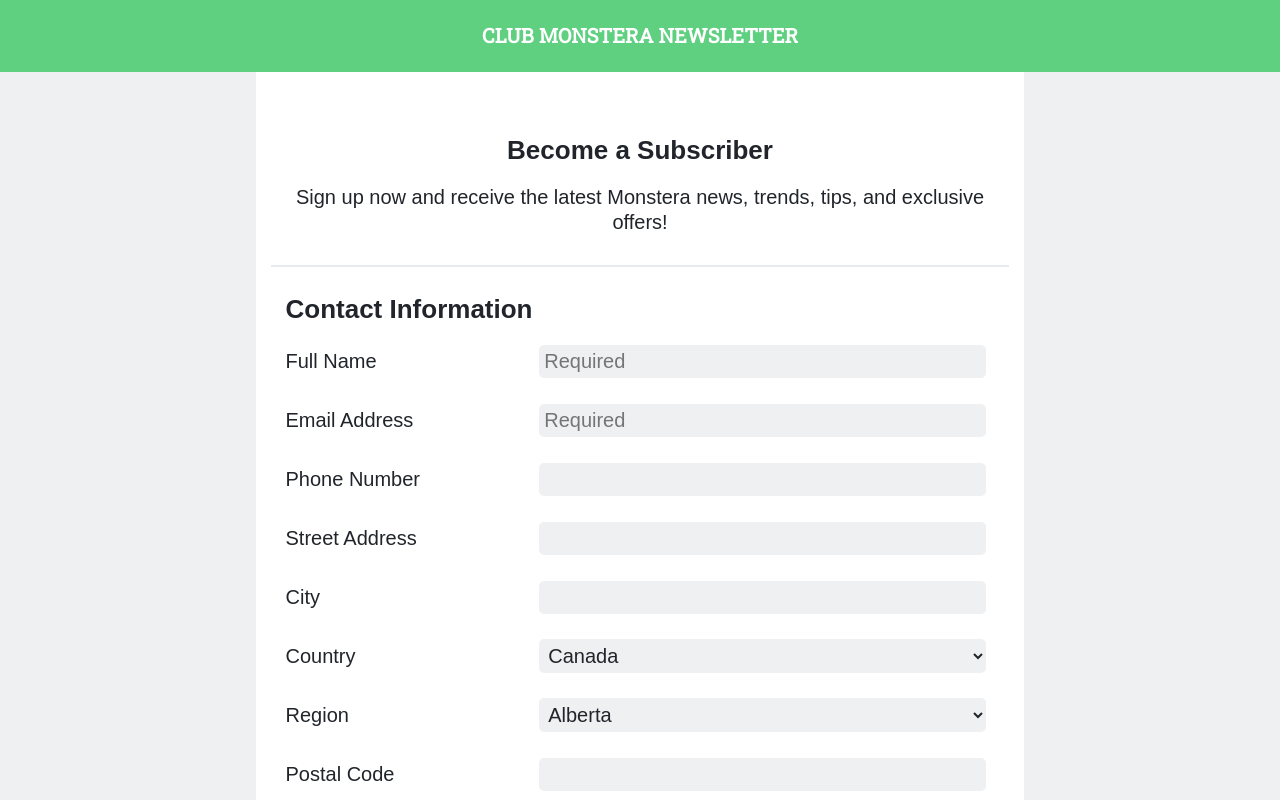
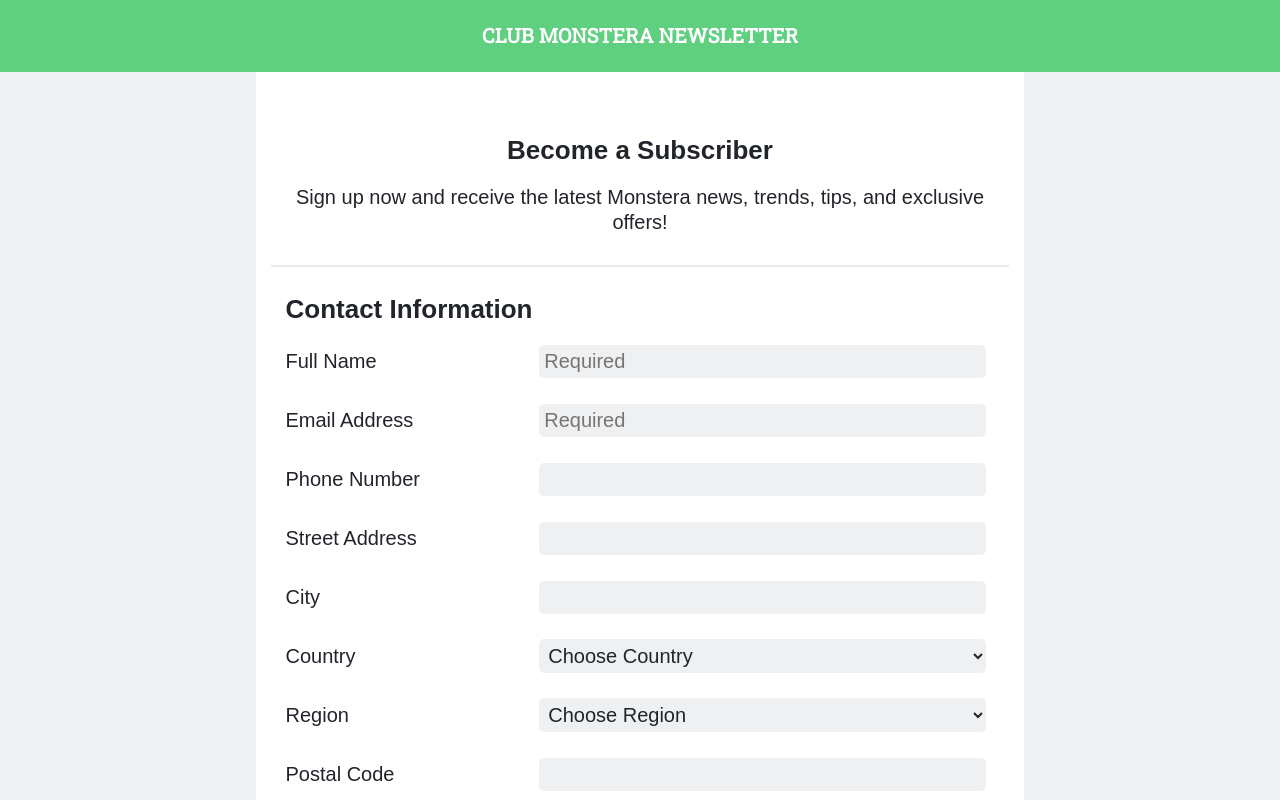
Before and after one commit to whitneymarkov/fewd-online-registration-form-project-3, a plain HTML site: page index.html in a window 1280 px wide. Shown: the top 800 px of the page. Drawn offline with Linux system fonts and the light colour scheme; a web font is replaced by a local one.

Commit message:
added options
added 'choose country' and 'choose region' to selections

```diff
--- a/index.html
+++ b/index.html
@@ -45,12 +45,14 @@
 
           <label for="country" class="label-lb label-wide">Country</label>
           <select id="country" name="user_country_address" class="br">
+                <option selected hidden disabled>Choose Country</option>
                 <option value="canada">Canada</option>
                 <option value="norway">Norway</option>
               </select>
 
           <label for="region" class="label-lb label-wide">Region</label>
           <select id="region" name="user_region" class="br">
+                <option selected hidden disabled>Choose Region</option>
                 <optgroup label="Canada">
                   <option value="alberta">Alberta</option>
                   <option value="british_columbia">British Columbia</option>
@@ -130,13 +132,4 @@
     &copy;Club Monstera
   </footer>
 
-
-
-
-
-
-
-
-
-
 </body>
```
